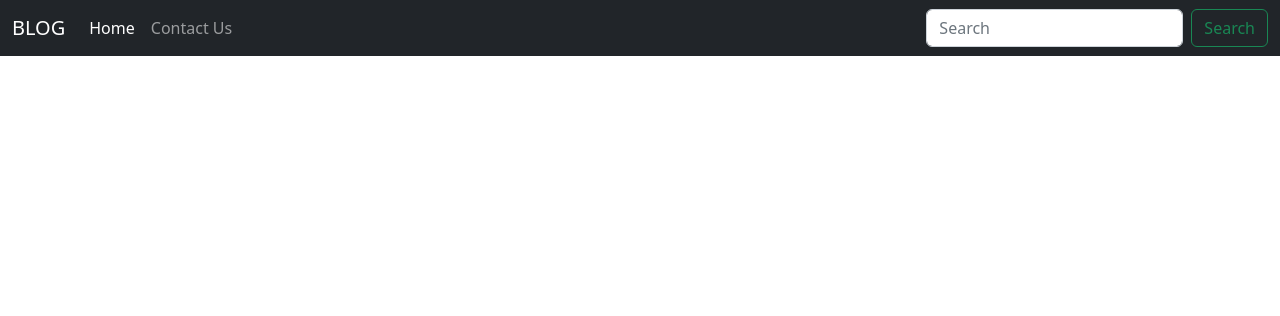
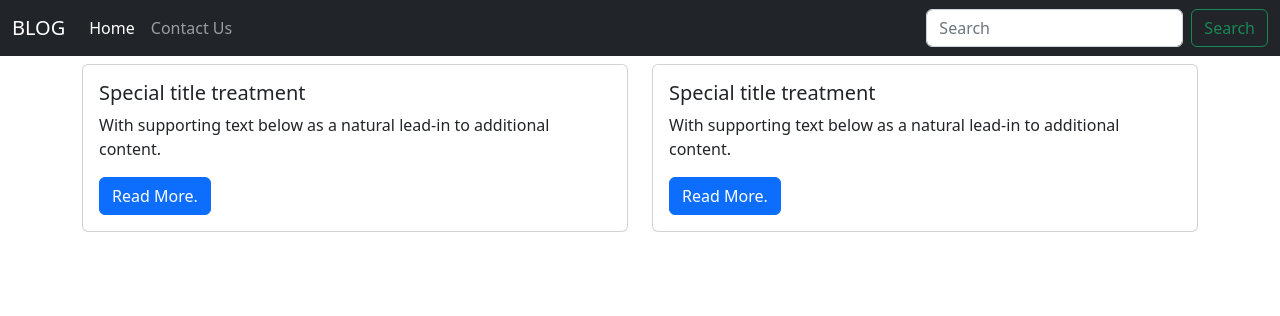
Before and after one commit to Andje23/blog_project, a Django app: template templates/main/blog_home.html in a window 1280 px wide. Shown: the top 316 px of the page. Run offline with Django 4.2, Linux system fonts and the light colour scheme; the template is opened without the code that fills it, so the values that code supplies are empty.

Commit message:
added cards bootstrap in file blog_home.html

```diff
--- a/templates/main/blog_home.html
+++ b/templates/main/blog_home.html
@@ -32,6 +32,29 @@
         </div>
     </div>
 </nav>
+
+<div class="container my-2">
+    <div class="row">
+        <div class="col-sm-6">
+            <div class="card">
+                <div class="card-body">
+                    <h5 class="card-title">Special title treatment</h5>
+                    <p class="card-text">With supporting text below as a natural lead-in to additional content.</p>
+                    <a href="{% url 'blog_detail' %}" class="btn btn-primary">Read More.</a>
+                </div>
+            </div>
+        </div>
+        <div class="col-sm-6">
+            <div class="card">
+                <div class="card-body">
+                    <h5 class="card-title">Special title treatment</h5>
+                    <p class="card-text">With supporting text below as a natural lead-in to additional content.</p>
+                    <a href="{% url 'blog_detail' %}" class="btn btn-primary">Read More.</a>
+                </div>
+            </div>
+        </div>
+    </div>
+</div>
 <script src="https://cdn.jsdelivr.net/npm/bootstrap@5.2.2/dist/js/bootstrap.bundle.min.js"
         integrity="sha384-OERcA2EqjJCMA+/3y+gxIOqMEjwtxJY7qPCqsdltbNJuaOe923+mo//f6V8Qbsw3"
         crossorigin="anonymous"></script>
```
